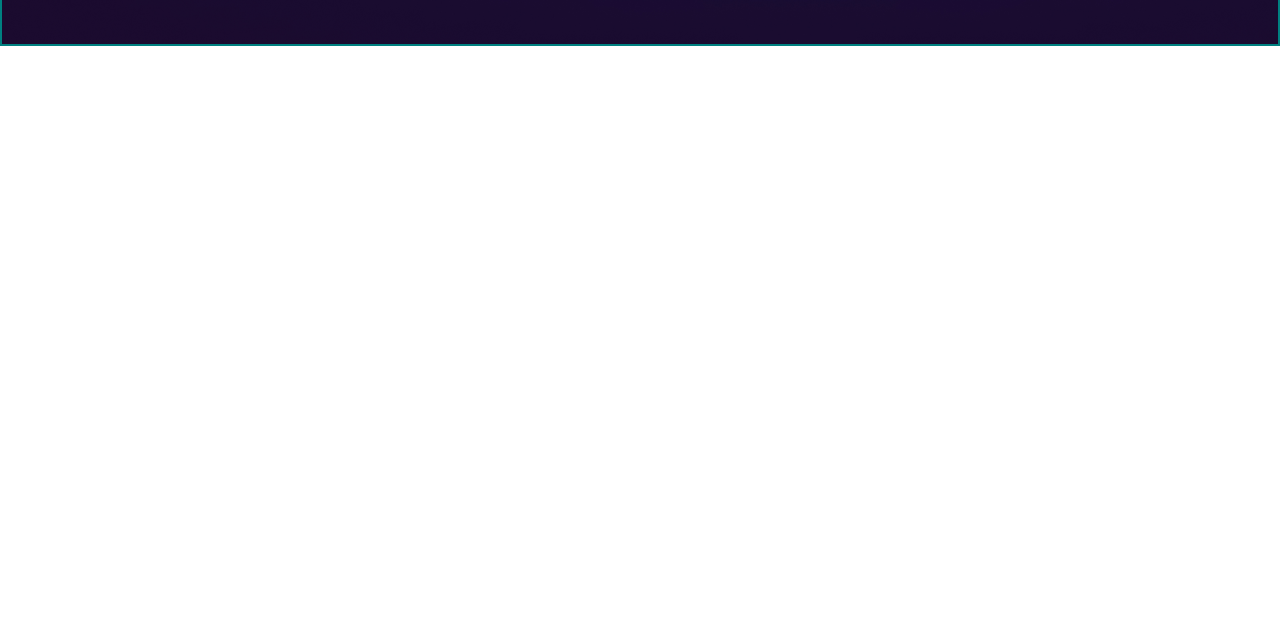
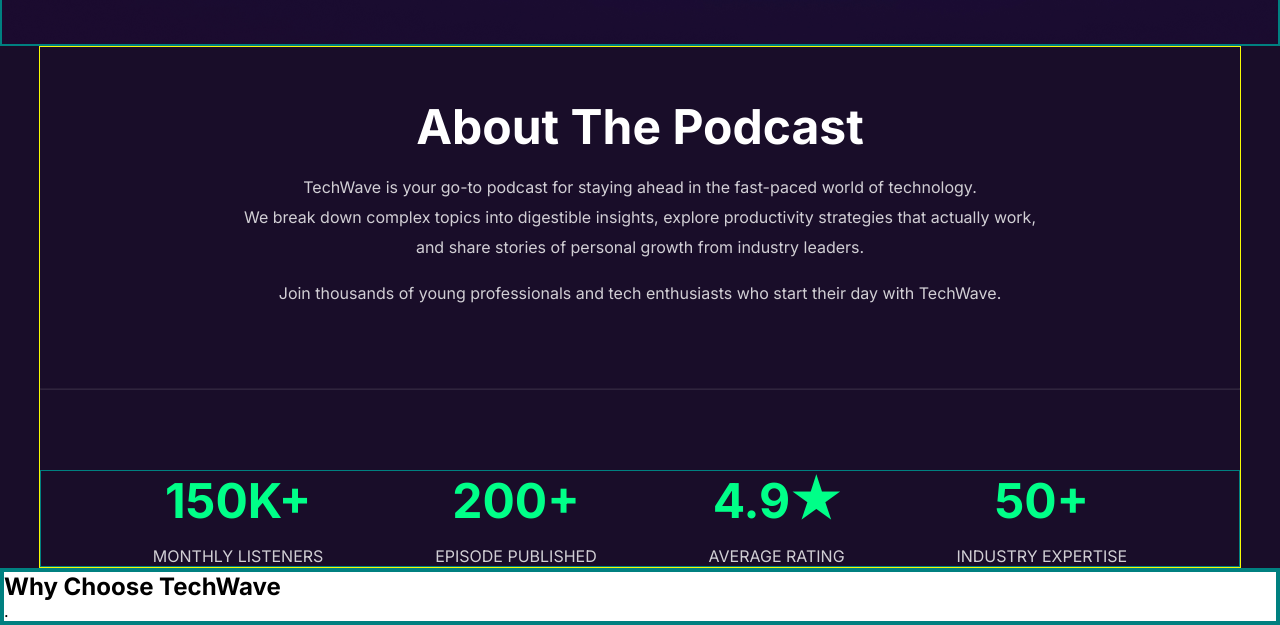
Before and after one commit to ibneytousif/techwave_podcast, a plain HTML site: page index.html in a window 1280 px wide. Shown: the part 786-1411 px from the top of the page. Before the commit the page ends 832 px from the top, so only its background shows below. Drawn offline with nearby package versions, Linux system fonts and the light colour scheme.

Commit message:
done with app section added all necessary elements

```diff
--- a/index.html
+++ b/index.html
@@ -67,6 +67,52 @@
           </div>
         </div>
       </section>
+      <section id="apps">
+        <div class="podcast-container">
+          <div class="podcast-information">
+            <h1>About The Podcast</h1>
+            <p>
+              TechWave is your go-to podcast for staying ahead in the fast-paced
+              world of technology. <br />
+              We break down complex topics into digestible insights, explore
+              productivity strategies that actually work, <br />
+              and share stories of personal growth from industry leaders.
+
+
+
+
+              <p>Join thousands of young professionals and tech enthusiasts who start their day with TechWave. </p>
+
+            </p>
+          </div>
+          <hr class="underline">
+          <div class="podcast-information-cards">
+            <div class="card">
+              <h3>150K+</h3>
+              <p>MONTHLY LISTENERS</p>
+            </div>
+            <div class="card">
+              <h3>200+</h3>
+              <p>EPISODE PUBLISHED</p>
+            </div>
+
+            <div class="card">
+              <h3>4.9★</h3>
+              <p>AVERAGE RATING</p>
+            </div>
+            <div class="card">
+              <h3>50+</h3>
+              <p>INDUSTRY EXPERTISE</p>
+            </div>
+          </div>
+        </div>
+      </section>
+      <section id="why-choose-techwave">
+        <h1>Why Choose TechWave  </h1>
+        .
+
+      </section>
+
     </main>
   </body>
 </html>
--- a/style.css
+++ b/style.css
@@ -3,7 +3,7 @@
     padding: 0;
 }
 :root {
-    --header-bg-color : #412567 ;
+    --header-bg-color : #190d29 ;
 
     --gradient-color : linear-gradient( 47.45deg,  #F7E93F 0%, #FB09B4  51%, #9100F8 100%);
 }
@@ -118,6 +118,70 @@
 
 }
 
+/* Apps Section */
+
+#apps {
+    background-color: var(--header-bg-color);
+}
+.podcast-container {
+    border: 1px solid rgb(246, 250, 5);
+    text-align: center;
+    max-width: 1200px;
+    margin: 0 auto;
+}
+.podcast-information {
+    margin-top: 50px;
+
+}
+.podcast-information h1{
+    font-size: 48px;
+    font-weight: bold;
+    color: #ffff;
+}
+.podcast-information p {
+    margin-top: 16px;
+    font-size: 16px;
+    font-weight: 400;
+    color: #ffff;
+    line-height: 30px;
+    opacity: 0.8;
+}
+.podcast-information-cards {
+    border: 1px solid teal;
+    display: flex;
+    justify-content: space-evenly;
+}
+.card h3{
+    color:#00FF88  ;
+    font-size: 48px;
+    font-weight: bold;
+}
+.card p {
+    margin-top: 16px;
+    color: white;
+    font-size: 16px;
+    font-weight: normal;
+    opacity: 0.8;
+    text-align: center;
+}
+.underline {
+    margin: 80px auto;
+    opacity: 0.1;
+}
+
+/* Section - Why Choose Techwave  */
+
+#why-choose-techwave {
+    border: 4px solid teal;
+
+}
+
+
+
+
+
+
+
 
 
 
@@ -135,11 +199,10 @@
   align-items: center;
 
 }
-/* .gradient-button img { */
-/*     height: 15px; */
-/*     width: 15px; */
-/*      */
-/* } */
+
+
+
+
 .gradient-font{
     /* color: var(--gradient-color); */
     color: mediumaquamarine ;
```
